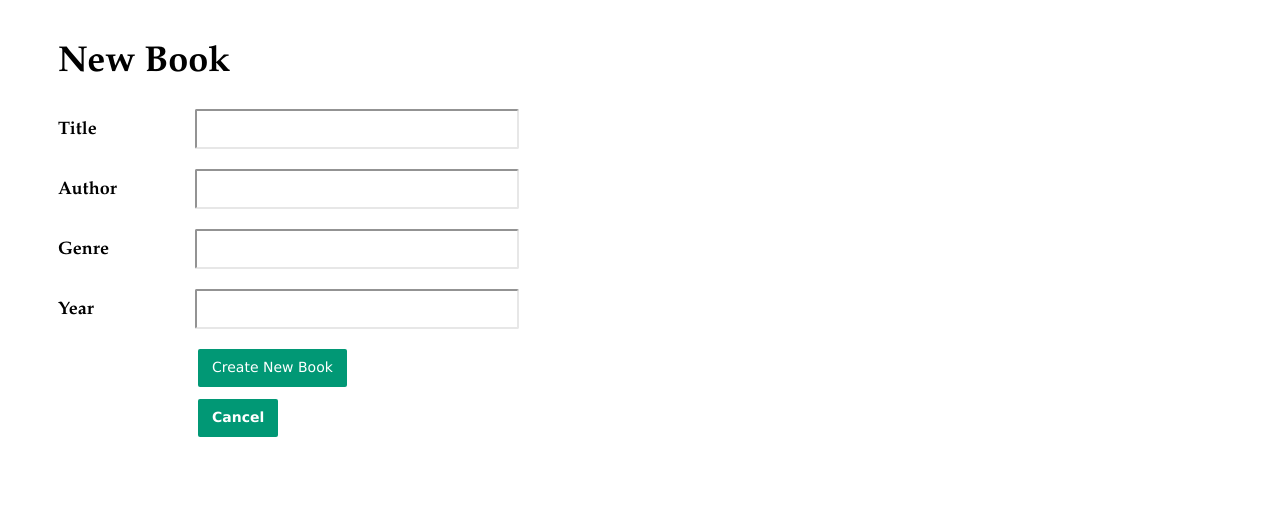
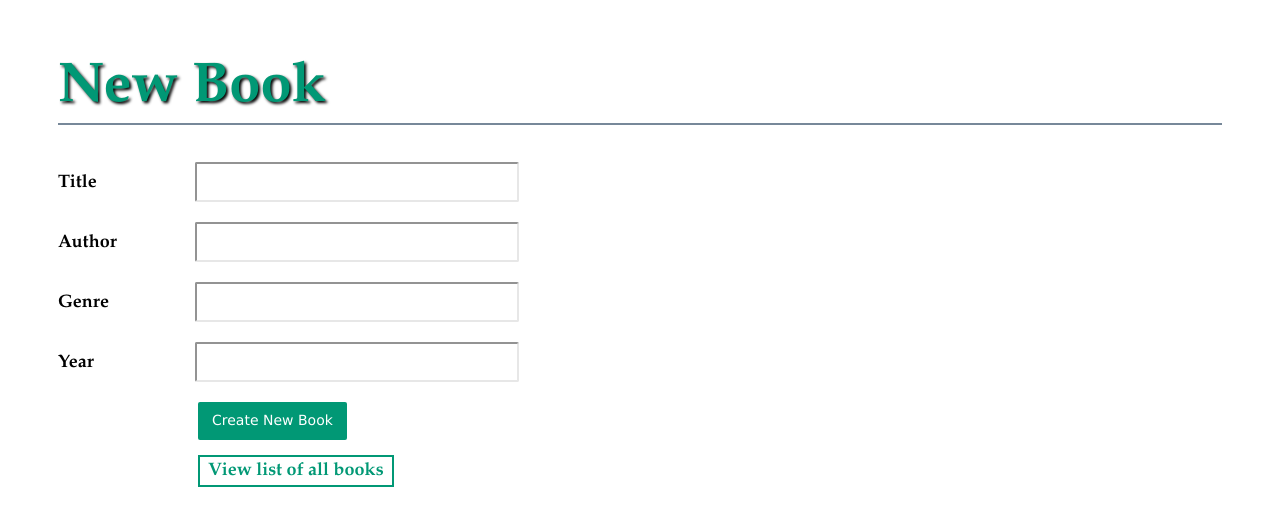
Before and after one commit to louiseiyengar/treehouse-unit-08, a Node server app: page /books/new in a window 1280 px wide. Shown: the top 526 px of the page. Run offline with Node 20, Linux system fonts and the light colour scheme; some libraries are stand-ins or nearby versions.

Commit message:
Add final styling and functionality

```diff
--- a/app.js
+++ b/app.js
@@ -2,7 +2,7 @@ const express = require('express');
 const bodyParser = require('body-parser');
 const methodOverride = require('method-override')
 
-//database
+//database connection and models
 const db = require('./db');
 
 const app = express();
--- a/public/stylesheets/style.css
+++ b/public/stylesheets/style.css
@@ -10,9 +10,9 @@ a {
   transition: 0.4s;
 }
 
-  a:hover {
-    color: black;
-  }
+a:hover {
+  color: black;
+}
 
 a.button, input[type=submit] {
   color: white;
@@ -55,6 +55,13 @@ ul {
   list-style-type: none;
   margin-bottom: 10px;
   line-height: 1.3em;
+}
+
+h1 {
+  border-bottom: 2px solid lightslategray;
+  font-size: 3.5rem;
+  color: #019875;
+  text-shadow: 2px 2px 3px #000;
 }
 
 h2 {
@@ -107,16 +114,16 @@ input[type=text] {
 
 .message {
   color: 0.5rem;
-  color: #019875;
+  color: #df480d;
 }
 
 /* Pagination */
 div.pagination {
-  margin-left: 2%;
+  margin: 1.5rem 2%;
 }
 
 div.pagination li {
-  margin-right: 0.5rem;
+  margin-left: 0.5rem;
   padding: 0.2rem 0.5rem;
   border: 2px solid #019875;
   border-radius: 20%;
@@ -125,6 +132,17 @@ div.pagination li {
   font-weight: bold;
 }
 
+div.pagination li:hover, div.pagination li:active {
+  background-color:#96c9bd;
+  color: white;
+}
+
+div.pagination li.active {
+  background-color: #019875;
+  color: white;
+}
+
+/* View All books button */
 button {
   margin-top: 1.5rem;
   margin-right: 0.5rem;
@@ -135,3 +153,16 @@ button {
   font-weight: bold;
   font: 18px "Garamond", serif;
 }
+
+button:hover, button:active {
+  background-color: #019875;
+}
+
+button a:hover, button a:active {
+  color: white;
+}
+
+p button {
+  margin-left: 140px;
+  margin-top: -5px;
+}
--- a/routes/books.js
+++ b/routes/books.js
@@ -6,7 +6,7 @@ const {Book} = db.models;
 const { Op } = db.Sequelize;    //extract Op from db.Sequelize for db searches
 
 //global variables
-const numRecsPerPage = 5;
+const numRecsPerPage = 15;
 
 //helper functions
 function cleanInput(book) {
@@ -39,7 +39,7 @@ router.get('/', async (req, res, next) => {
             order: [["title", "ASC"]]});
         const pageCount = Math.ceil(allBooks.count / numRecsPerPage);
         const books = allBooks.rows.map(book => book.toJSON());
-        res.render('index', {books, pageCount, pageTitle, headTitle, action, title});
+        res.render('index', {books, pageCount, pageTitle, headTitle, action, title, page: page + 1});
     } catch(err) {
         err.status = 500;
         err.message = "There was a database error retrieving the book listing."
--- a/views/error.pug
+++ b/views/error.pug
@@ -1,8 +1,6 @@
 extends layout.pug
 
 block main
-    h1= pageTitle
-    <p></p>
     p Sorry! #{message}
     br
     p
--- a/views/layout.pug
+++ b/views/layout.pug
@@ -4,4 +4,5 @@ html(lang='en')
         title= headTitle
         link(rel='stylesheet', href='/static/stylesheets/style.css')
     body
-       block main
+        h1= pageTitle
+        block main
--- a/views/new-book.pug
+++ b/views/new-book.pug
@@ -1,7 +1,6 @@
 extends layout.pug
 
 block main
-    h1= pageTitle
     include input-errors
     form(method='post' action=`/books/new`)
         p
@@ -19,4 +18,5 @@ block main
         p
             input(type='submit' value='Create New Book')
         p
-            a.button(href='/') Cancel
+            button(type='button')
+                a(href='/books') View list of all books
--- a/views/page-not-found.pug
+++ b/views/page-not-found.pug
@@ -1,7 +1,6 @@
 extends layout.pug
 
 block main
-    h1= pageTitle
     p Sorry! We couldn&apos;t find the page you were looking for.
     br
     p
--- a/views/update-book.pug
+++ b/views/update-book.pug
@@ -1,7 +1,6 @@
 extends layout.pug
 
 block main
-    h1= pageTitle
     include input-errors
     form(method='post' action=`/books/${book.id}?_method=PUT`)
         input(type='hidden' name='id' value=book.id)
@@ -21,6 +20,7 @@ block main
             input(type='submit' value='Update Book')
     form(method='post' action=`/books/${book.id}?_method=DELETE` onsubmit="return confirm('Do you really want to delete this book?');")
         p
-            a.button(href='/') Cancel
+            input(type='submit' value='Delete Book')
         p
-            input(type='submit' value='Delete Book')
+            button(type='button')
+                a(href='/') View list of all books
```
Also changed, not shown: views/index.pug (+5 -4 lines), library.db, 1 other file.
